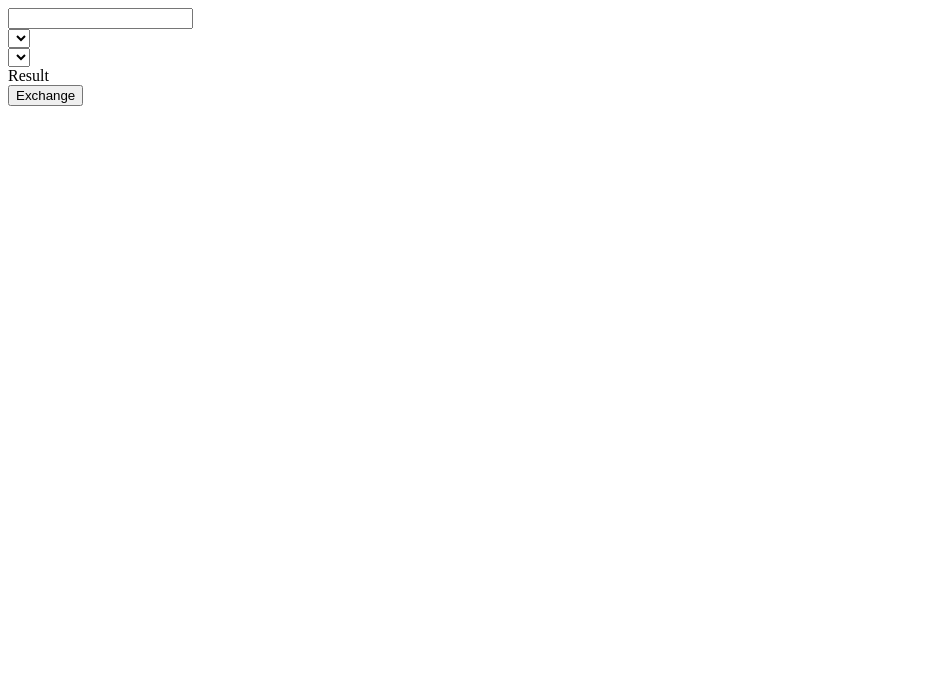
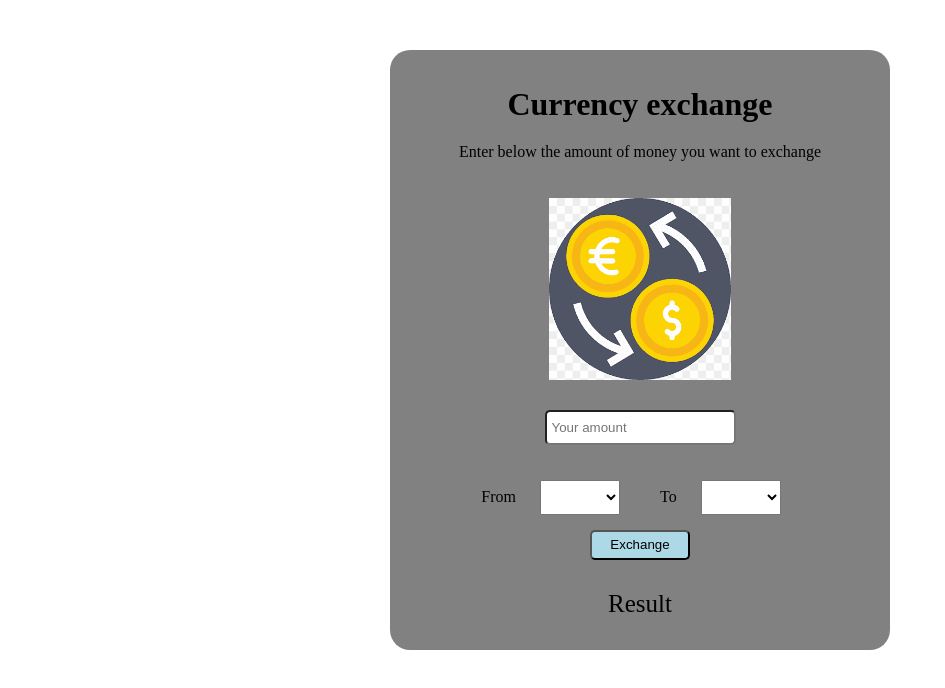
Before and after one commit to sinet77/Currency-Exchange, a plain HTML site: page index.html in a window 1280 px wide. Shown: the whole page, without its empty margins (0-945 px from the left). Drawn offline with Linux system fonts and the light colour scheme; no server answers.

Commit message:
progressing

```diff
--- a/index.html
+++ b/index.html
@@ -4,28 +4,46 @@
 <head>
     <meta charset="UTF-8">
     <meta name="viewport" content="width=device-width, initial-scale=1.0">
-    <!-- <link rel="stylesheet" href="style.css"> -->
+    <link rel="stylesheet" href="style.css">
 
     <title>Currency exchange</title>
 </head>
 
 <body>
     <div id="app">
-        <input id="bar" />
-        <div id="from">
+        <div class='white-board'>
+            <div class="headline">
+                <h1 class="title">Currency exchange</h1>
+                <p1 class="subtitle">Enter below the amount of money you want to exchange</p1>
+                <img src="exchange.png" alt="exchange-image" id="exchange-image">
+
+            </div>
+            <input id="bar" placeholder="Your amount" />
+
+            <div class="container">
+
+                <div id="from">From
                     <select id="fromCurrency">
 
                     </select>
                 </div>
-        <div id="to">
+                <div id="to">To
                     <select id="toCurrency">
 
                     </select>
                 </div>
 
+
             </div>
+
+            <button id="exchange">Exchange</button>
             <div class='resultText'>Result</div>
-    <button id="exchange">Exchange</button>
+
+        </div>
+
+
+    </div>
+
     <script src="app.js"></script>
 </body>
 
--- /dev/null
+++ b/style.css
@@ -0,0 +1,91 @@
+* {
+    margin: 0;
+    padding: 0;
+    box-sizing: border-box;
+
+}
+
+
+#app {
+    display: flex;
+    justify-content: center;
+    align-items: center;
+}
+
+.white-board {
+    display: flex;
+    flex-direction: column;
+    justify-content: center;
+    align-items: center;
+    max-width: 100%;
+    height: 600px;
+    width: 500px;
+    background-color: #818181;
+    border-radius: 20px;
+    margin-top: 50px;
+
+}
+
+.container {
+    display: grid;
+    grid-template-columns: repeat(2, 1fr);
+    grid-template-rows: repeat(2, 1fr);
+    grid-column-gap: 40px;
+    padding-top: 20px;
+    margin-bottom: -20px;
+
+}
+
+button {
+    width: 100px;
+    height: 30px;
+    border-radius: 5px;
+    background-color: lightblue;
+}
+
+button:hover {
+    transform: scale(1.2);
+    cursor: pointer;
+    background-color: red;
+}
+
+.resultText {
+    padding: 10px;
+    margin-top: 20px;
+    font-size: 25px;
+}
+
+.headline {
+    display: flex;
+    flex-direction: column;
+    justify-content: center;
+    align-items: center;
+    margin-bottom: 130px;
+    line-height: 2;
+}
+
+.title {
+    color: mix(red, white, 25%);
+}
+
+#bar {
+    height: 35px;
+    padding: 5px;
+    border-radius: 5px;
+    margin-bottom: 15px;
+    margin-top: -100px;
+}
+
+#fromCurrency,
+#toCurrency {
+    width: 80px;
+    height: 35px;
+    padding-left: 15px;
+    margin-left: 20px;
+}
+
+img {
+    width: 50%;
+    margin-top: 30px;
+    /* mix-blend-mode: darken; */
+}
```
Also changed, not shown: exchange.png (added). Lines whose indentation alone changed are shown as unchanged.
